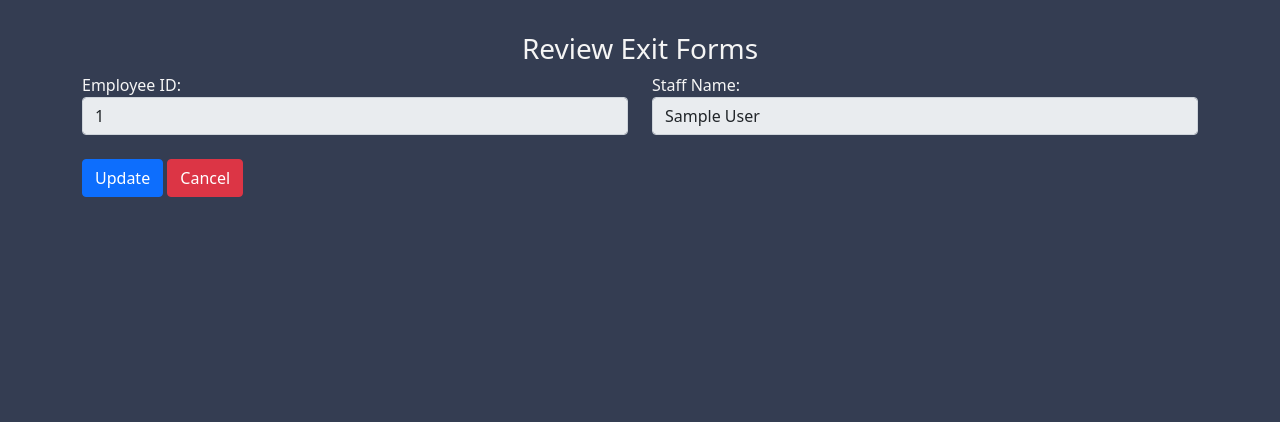
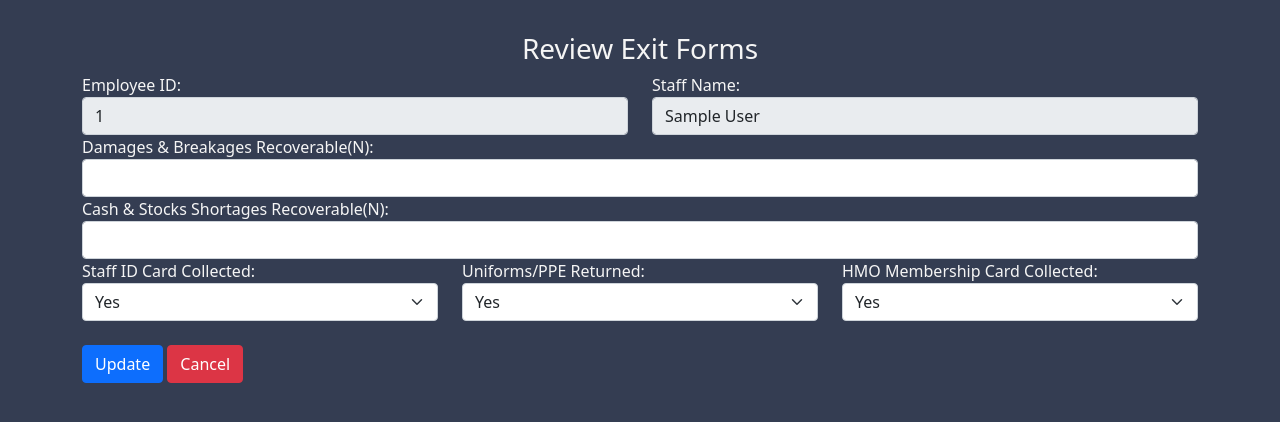
Before and after one commit to alexsoyoye1/eec, a Flask app: page /update/1 in a window 1280 px wide. Shown: the part 237-659 px from the top of the page. Run offline with Flask 3, Linux system fonts and the light colour scheme; a user stored in the database is signed in; tables that the repository leaves empty hold one stand-in row (values such as "Sample post"); parts of the project's set-up code (start-up, migrations or seed data) failed here and were passed over; some libraries are stand-ins or nearby versions.

Commit message:
Update update.html

```diff
--- a/website/templates/update.html
+++ b/website/templates/update.html
@@ -37,7 +37,7 @@
             {% endif %}
         </div>
 
-        {% if (user.department == "Operations" and user.linemanager_status == "Yes") or (user.linemanager_status == "Yes" and user.head_status == "No" and user.department == "HR") or (user.linemanager_status == "Yes" and user.head_status == "Yes" and user.department == "HR")  %}
+        {% if (user.department == "Operations" and user.linemanager_status == "Yes") or (user.linemanager_status == "Yes" and user.head_status == "No") or (user.linemanager_status == "Yes" and user.head_status == "Yes" and user.department == "HR")  %}
         <div class="form-group">
             <label for="bus_damages_recoverable">Damages & Breakages Recoverable(N):</label>
             <input type="number" class="form-control" id="bus_damages_recoverable" name="bus_damages_recoverable"/>
```
